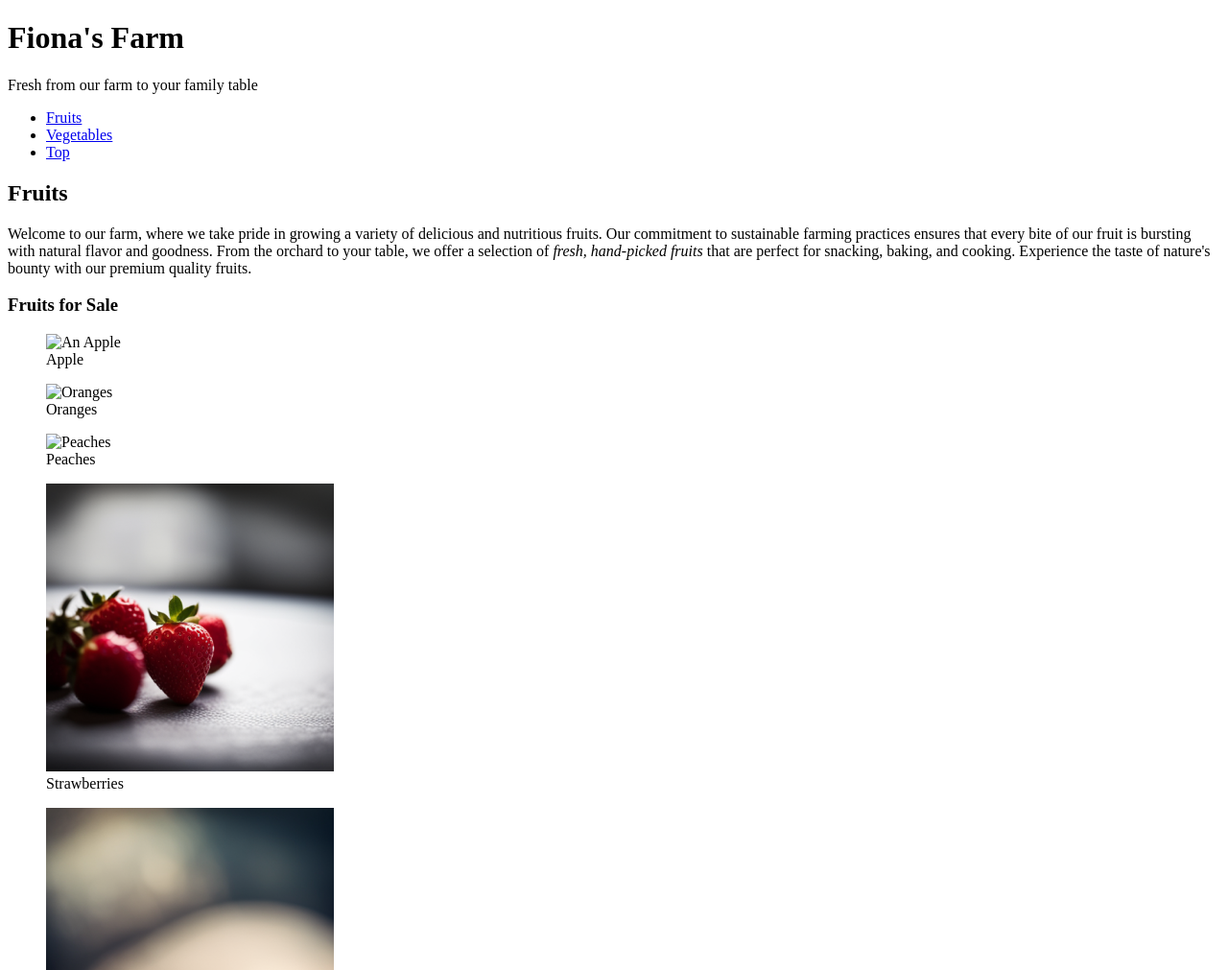
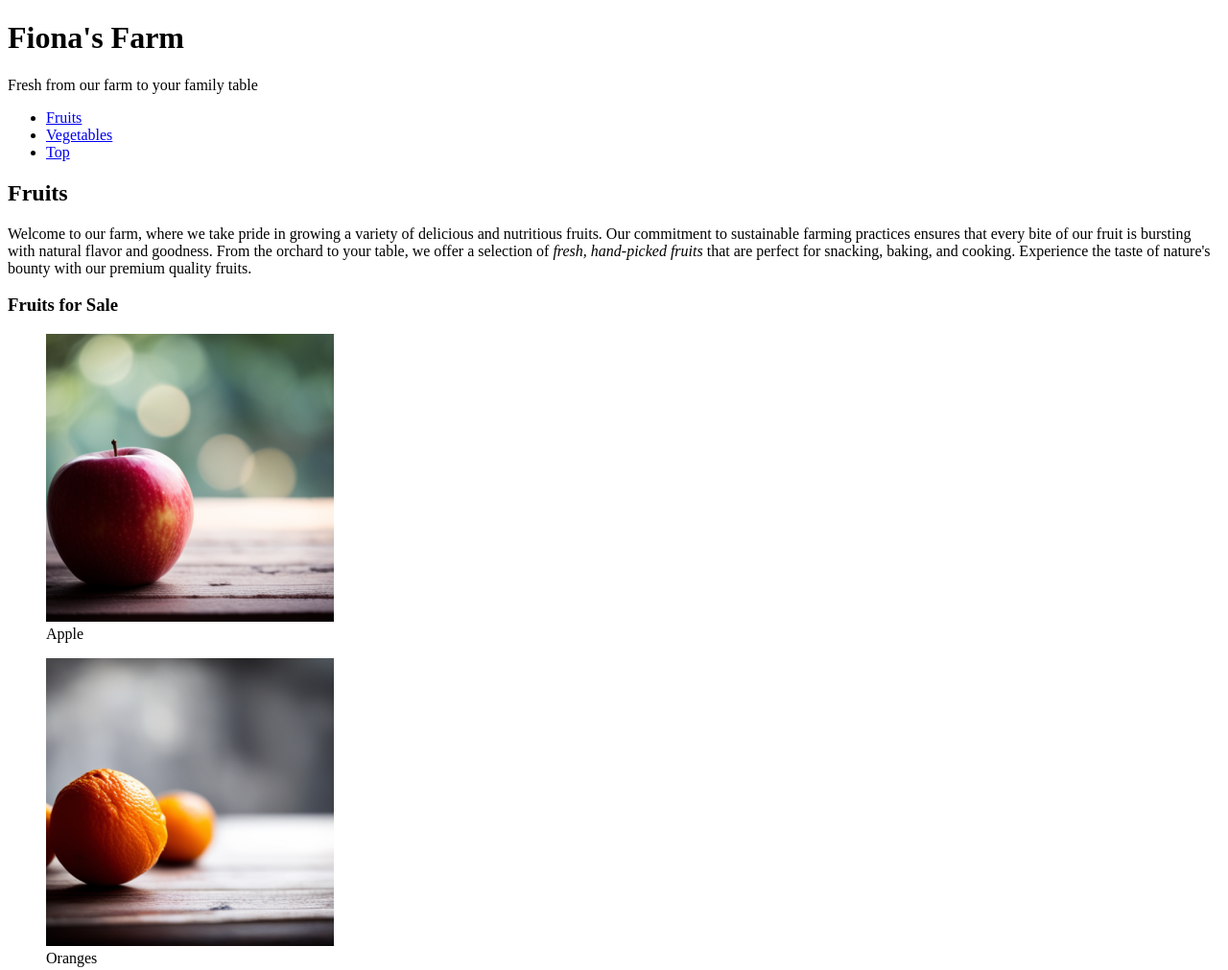
Before and after one commit to jksmit40/Fionas-Farm, a plain HTML site: page index.html in a window 1280 px wide. Shown: the top 1011 px of the page at 96% size. Drawn offline with Linux system fonts and the light colour scheme; files whose address does not match are found by name.

Commit message:
started adding the images back

```diff
--- a/index.html
+++ b/index.html
@@ -26,17 +26,17 @@
         <h3>Fruits for Sale</h3>
 
         <figure>
-            <img src="/images/images/apples.png" alt="An Apple">
+            <img src="/images/food/apples.png" alt="An Apple">
             <figcaption>Apple</figcaption>
         </figure>
 
         <figure>
-            <img src="/images/images/oranges.png" alt="Oranges" style="width:auto">
+            <img src="/images/food/oranges.png" alt="Oranges" style="width:auto">
             <figcaption>Oranges</figcaption>
         </figure>
 
         <figure>
-            <img src="/images/images/peaches.png" alt="Peaches" style="width:auto">
+            <img src="/images/food/peaches.png" alt="Peaches" style="width:auto">
             <figcaption>Peaches</figcaption>
         </figure>
 
```
